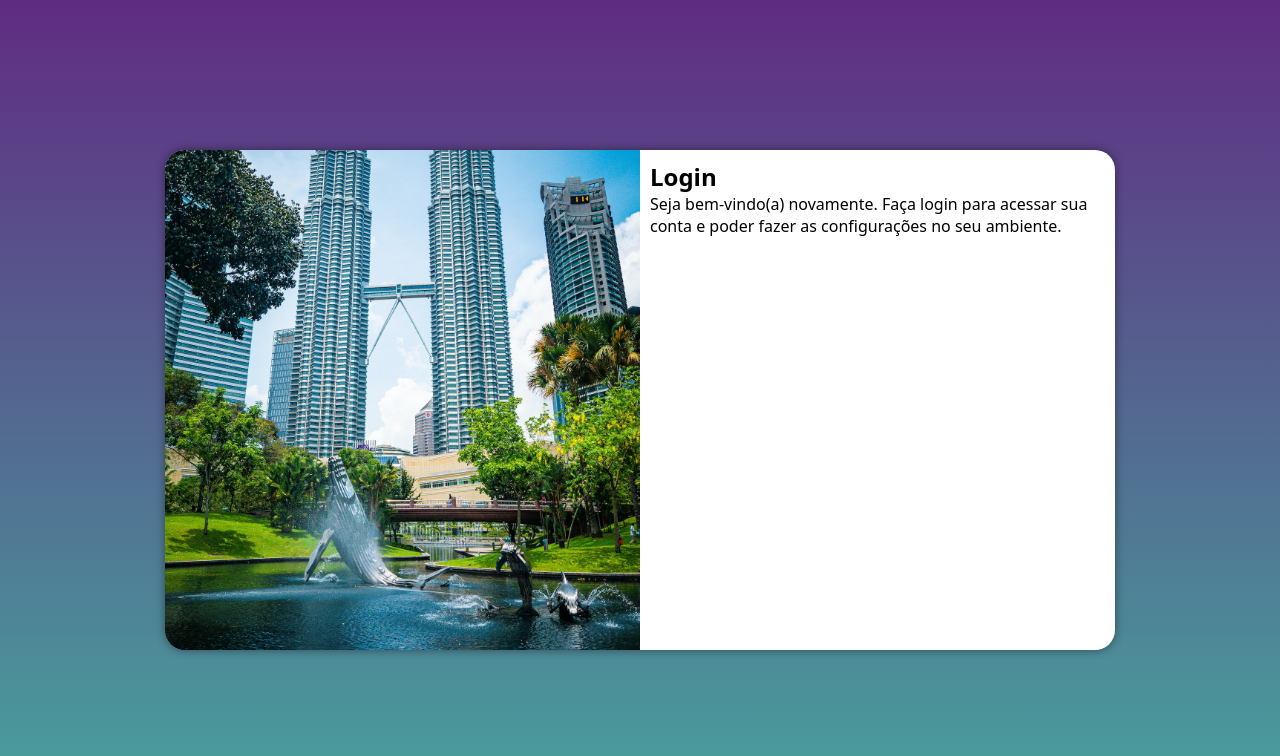
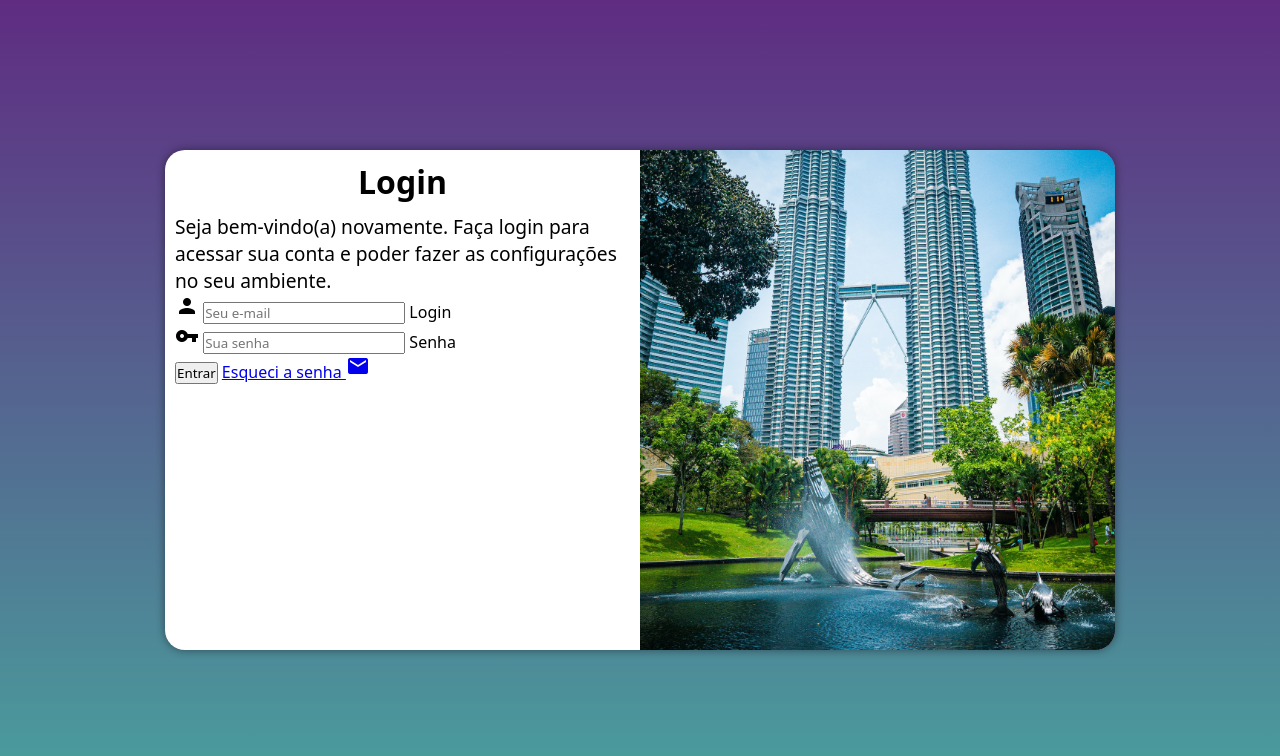
Before and after one commit to Araujo-LS/projeto-login, a plain HTML site: page index.html in a window 1280 px wide. Drawn offline with Linux system fonts and the light colour scheme.

Commit message:
Adicionei o formulário

```diff
--- a/estilos/media-query.css
+++ b/estilos/media-query.css
@@ -32,14 +32,21 @@
     }
 
     section#login > div#imagem {
-        float: left;
+        float: right;
         width: 50%;
         height: 100%;
     }
 
     section#login > div#formulario {
-        float: right;
+        float: left;
         width: 50%;
     }
 
+    div#formulario > h1 {
+        font-size: 2em;
+    }
+
+    div#formulario > p {
+        font-size: 1.2em;
+    }
 }
--- a/estilos/style.css
+++ b/estilos/style.css
@@ -54,3 +54,12 @@ section#login > div#formulario {
     display: block;
     padding: 10px;
 }
+
+div#formulario > h1 {
+    text-align: center;
+    margin-bottom: 10px;
+}
+
+div#formulario > p {
+    font-size: 0.8em;
+}
--- a/index.html
+++ b/index.html
@@ -5,6 +5,7 @@
     <meta http-equiv="X-UA-Compatible" content="IE=edge">
     <meta name="viewport" content="width=device-width, initial-scale=1.0">
     <title>Login</title>
+    <link href="https://fonts.googleapis.com/icon?family=Material+Icons" rel="stylesheet">
     <link rel="stylesheet" href="estilos/style.css">
     <link rel="stylesheet" href="estilos/media-query.css">
 </head>
@@ -17,8 +18,20 @@
             <div id="formulario">
                 <h1>Login</h1>
                 <p>Seja bem-vindo(a) novamente. Faça login para acessar sua conta e poder fazer as configurações no seu ambiente.</p>
-                <form action="login.php" method="post">
-
+                <form action="login.php" method="post" autocomplete="on">
+                    <div class="campo">
+                        <i class="material-icons">person</i>
+                        <input type="email" name="login" id="ilogin" placeholder="Seu e-mail" autocomplete="email" required maxlength="30">
+                        <label for="ilogin">Login</label>
+                    </div>
+                    <div class="campo">
+                        <i class="material-icons">vpn_key</i>
+                        <input type="password" name="senha" id="senha" placeholder="Sua senha" autocomplete="current-password" required minlength="8" maxlength="20">
+                        <label for="isenha">Senha</label>
+                    </div>
+                    <input type="submit" value="Entrar">
+                    <a href="esqueci.html">Esqueci a senha <i class="material-icons">mail</i>
+                    </a>
                 </form>
             </div>
         </section>
```
